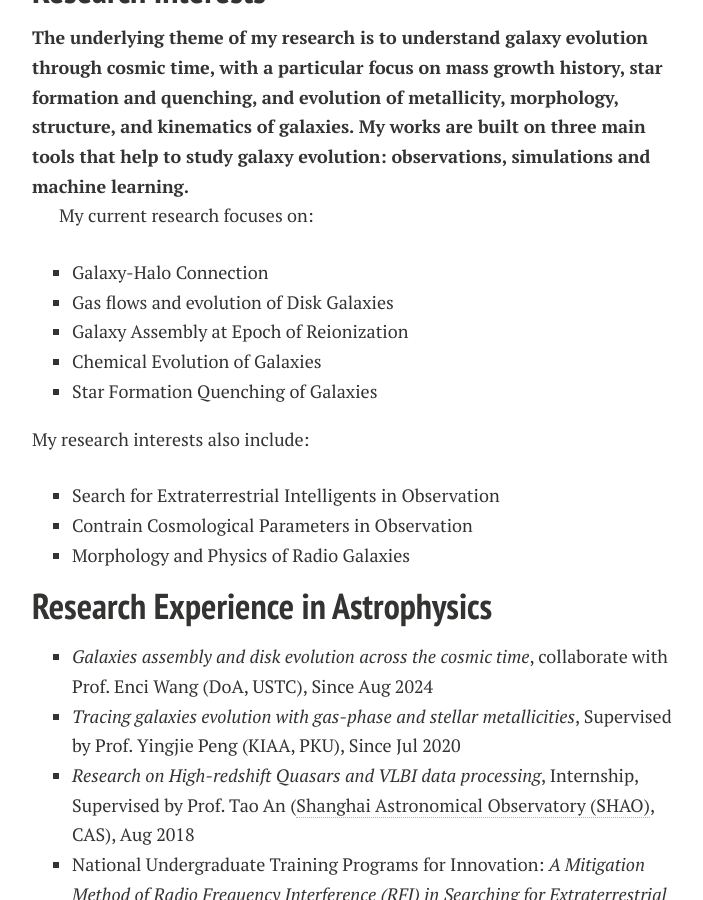
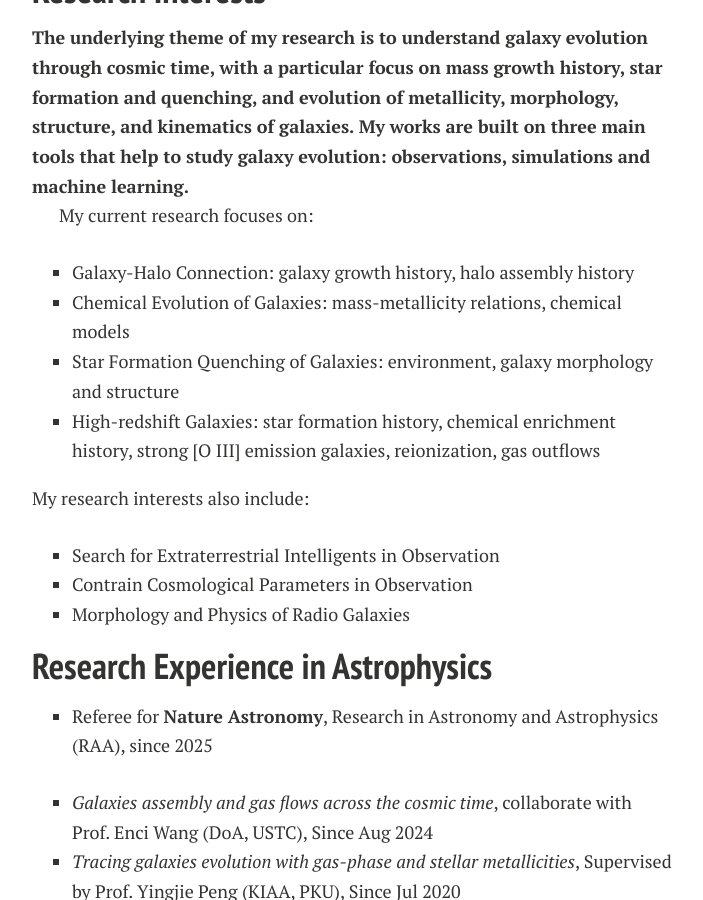
Before and after one commit to CQLyu/CQLyu.github.io, a Jekyll site: the page built from index.md, in a window 1280 px wide and 900 px high, scrolled down 1107 px. Shown: the whole window, without its empty margins (288-991 px from the left). Built offline with Jekyll 4.4.1, drawn with Linux system fonts in a browser that asks for light colours; nearby versions of some CDN libraries; comment, search, counter and statistics services are not loaded; a style sheet for code colours, icons or effects is not loaded; our own code applies the rules of GitHub Pages for plain Markdown files; some of the changed text lies outside the part shown.

Commit message:
Update index.md

```diff
--- a/index.md
+++ b/index.md
@@ -10,7 +10,7 @@ layout: page
 
 Here is **Cheqiu Lyu** (吕澈秋，pronounced as <a href="https://translate.google.com/#view=home&op=translate&sl=zh-CN&tl=zh-CN&text=吕澈秋"><strong>Lyǔ Chè Qiū</strong> </a>).
 
-I am a Postdoctoral Researcher at Department of Astronomy, [University of Science and Technology of China](https://www.ustc.edu.cn/) (USTC).
+I am a **Postdoctoral Researcher** at Department of Astronomy, [University of Science and Technology of China](https://www.ustc.edu.cn/) (USTC).
 
 
 
@@ -52,15 +52,14 @@ I am a Postdoctoral Researcher at Department of Astronomy, [University of Scienc
 
 My current research focuses on:
 
-- Galaxy-Halo Connection
-- Gas flows and evolution of Disk Galaxies
-- Galaxy Assembly at Epoch of Reionization
-- Chemical Evolution of Galaxies
-- Star Formation Quenching of Galaxies
+-  Galaxy-Halo Connection: galaxy growth history, halo assembly history
+- Chemical Evolution of Galaxies: mass-metallicity relations, chemical models
+- Star Formation Quenching of Galaxies: environment, galaxy morphology and structure
+- High-redshift Galaxies: star formation history, chemical enrichment history, strong [O III] emission galaxies, reionization, gas outflows
 
 My research interests also include:
 
-- Search for Extraterrestrial Intelligents in Observation
+-  Search for Extraterrestrial Intelligents in Observation
 - Contrain Cosmological Parameters in Observation
 - Morphology and Physics of Radio Galaxies
 
@@ -68,7 +67,9 @@ My research interests also include:
 
 ## Research Experience in Astrophysics
 
-- *Galaxies assembly and disk evolution across the cosmic time*, collaborate with Prof. Enci Wang (DoA, USTC), Since Aug 2024
+- Referee for **Nature Astronomy**, Research in Astronomy and Astrophysics (RAA), since 2025
+
+- *Galaxies assembly and gas flows across the cosmic time*, collaborate with Prof. Enci Wang (DoA, USTC), Since Aug 2024
 - *Tracing galaxies evolution with gas-phase and stellar metallicities*, Supervised by Prof. Yingjie Peng (KIAA, PKU), Since Jul 2020
 - *Research on High-redshift Quasars and VLBI data processing*, Internship, Supervised by Prof. Tao An ([Shanghai Astronomical Observatory (SHAO)](http://english.shao.ac.cn/), CAS), Aug 2018
 - National Undergraduate Training Programs for Innovation: *A Mitigation Method of Radio Frequency Interference (RFI) in Searching for Extraterrestrial Intelligence (SETI)* , PI, Supervised by Prof. Tong-Jie Zhang ([DoA, BNU](https://astro.bnu.edu.cn/english/index.html)),  Jun 2017- Jun 2018
@@ -85,6 +86,13 @@ My research interests also include:
 ## Astronomy Outreach: Teaching and Science Popularizing
 
 **My outreach activities on astronomy span a wide range of audiences, including the school children from ages 6 to 18 and general public. I have been engaged in outreach in 10 cities in China.**
+
+
+
+- Lectures on Astronomy in Xiangzhangyayuan Primary School School @Hefei, Anhui, 2025
+
+
+-  Invited Instructor on Astronomical Observation for Teenagers @Haixi, Qinghai, 2025
 
 - Volunteer and lecturer for the USTC Observatory's public open day @Heifei, 2025
 - Part-time Teaching Astronomy in the Affiliated High School of PKU @Beijing, 2018, 2019, 2021, 2022, 2023, 2024
```
Also changed, not shown: other parts of index.md (+1 -1 lines).
